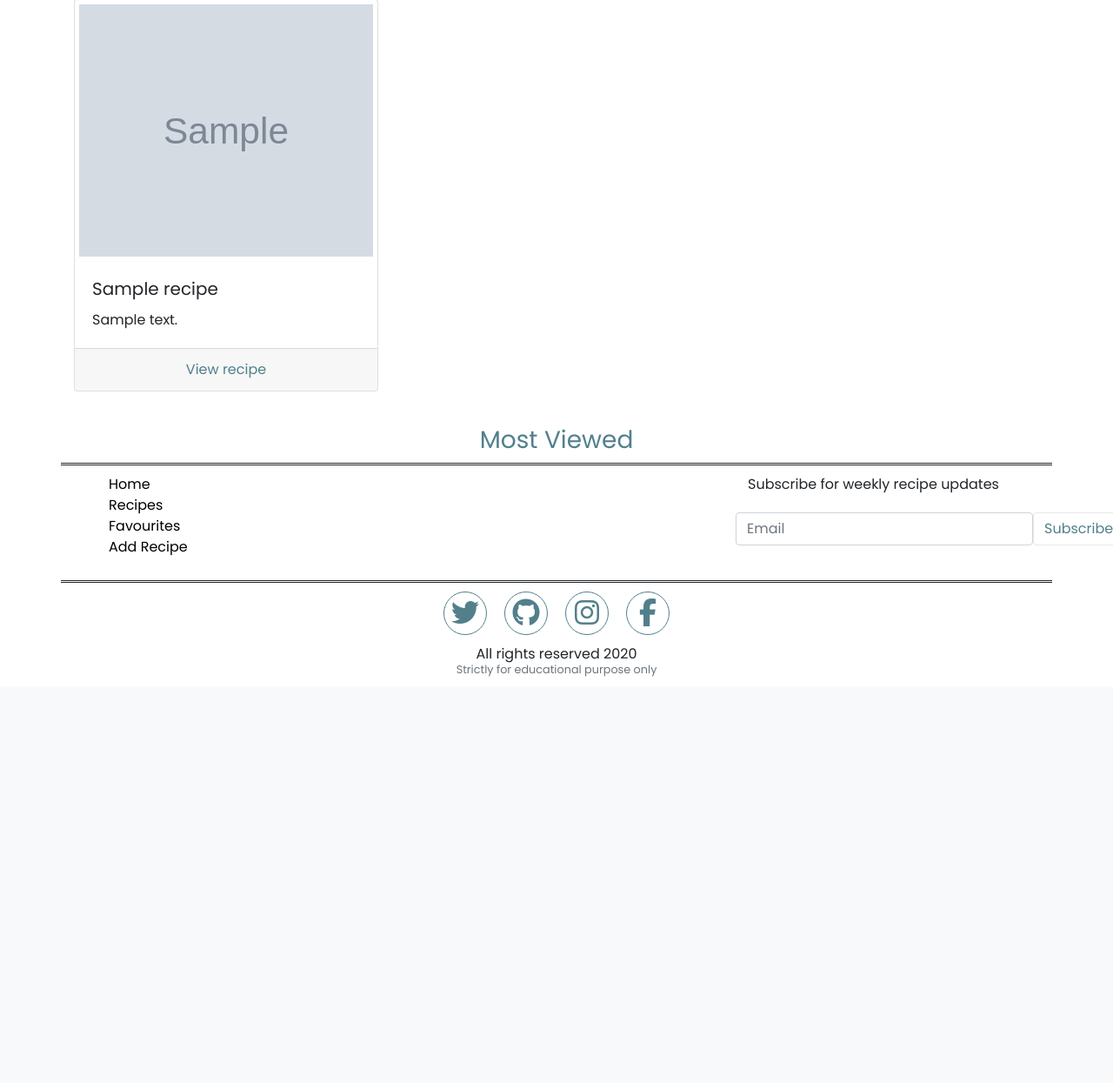
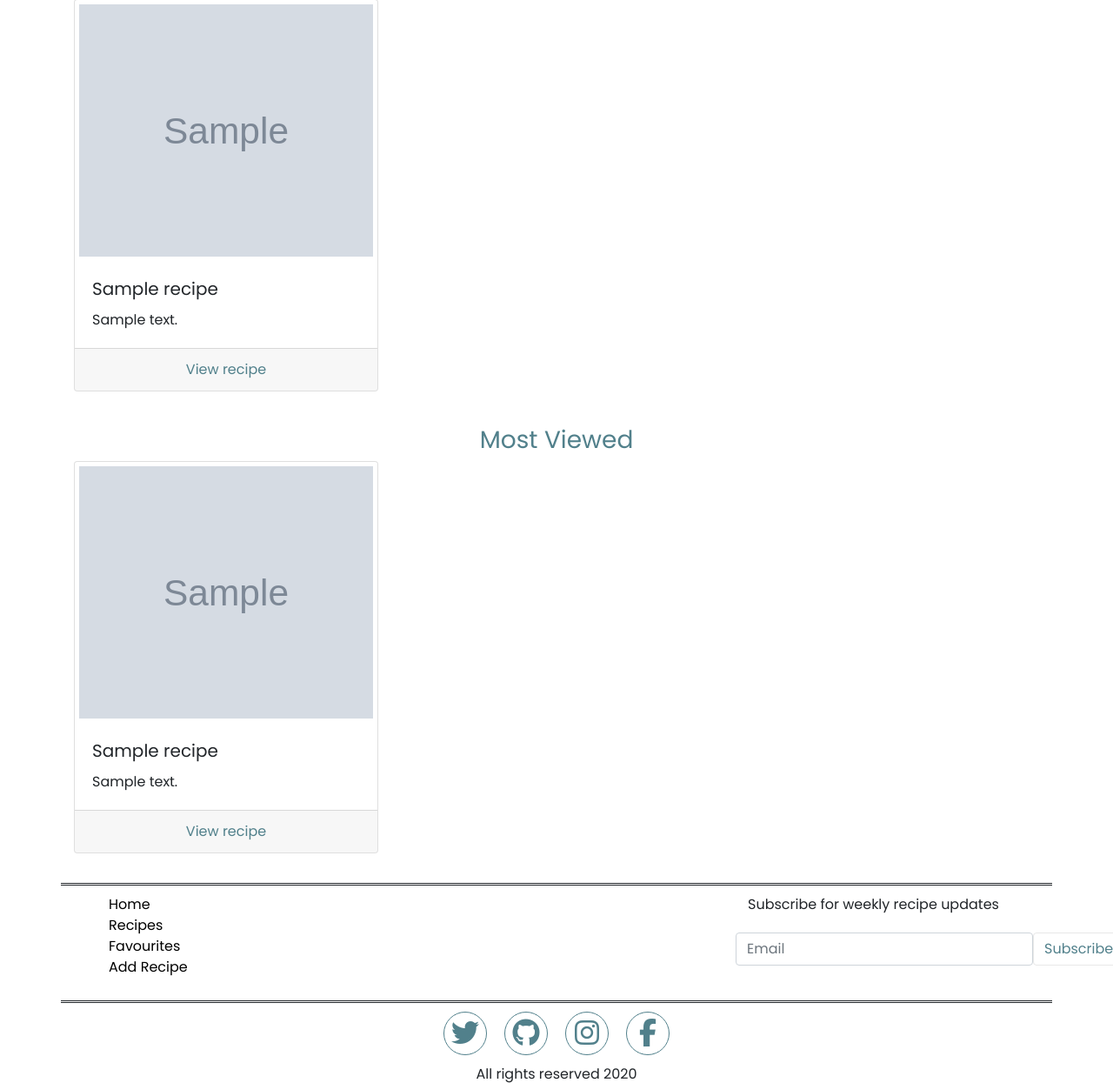
Before and after one commit to haleanana/our-recipe, a Flask app: page / in a window 1280 px wide. Shown: the part 898-2143 px from the top of the page at 87% size. Before the commit the page ends 1676 px from the top, so only its background shows below. Run offline with Flask 2, Linux system fonts and the light colour scheme; grey boxes marked "Sample" are stand-in pictures; a database or web service that is not in the repository returns one stand-in record (values such as "Sample title"); some libraries are stand-ins or nearby versions.

Commit message:
Completed views function and implemented it on index.html to show recipes with the most views

```diff
--- a/app.py
+++ b/app.py
@@ -20,7 +20,7 @@ now = datetime.datetime.now()
 # Home
 @app.route('/')
 def home():
-    return render_template("index.html", recipes = mongo.db.recipes.find().sort('added_on', -1).limit(3))
+    return render_template("index.html", recipes = mongo.db.recipes.find().sort('added_on', -1).limit(3), views = mongo.db.recipes.find().sort('views', -1).limit(3))
 
 # Shows all available recipes
 @app.route('/recipes')
--- a/templates/index.html
+++ b/templates/index.html
@@ -44,5 +44,23 @@
   </div>
   <div class="container">
   <h3 class="text-center">Most Viewed</h3>
+    <div class="row row-cols-1 row-cols-md-3">
+      {% for recipe in views %}
+      <div class="col mb-4">
+        <div class="card h-100">
+          <a href="{{url_for('show_recipe', recipe_id = recipe._id)}}"><img src="{{recipe.url_image}}" class="card-img-top" alt="{{recipe.recipe_name}}" /></a>
+          <div class="card-body">
+            <h5 class="card-title">{{recipe.recipe_name}}</h5>
+            <p class="card-text">{{recipe.recipe_description}}</p>
+          </div>
+          <a href="{{url_for('show_recipe', recipe_id = recipe._id)}}">
+            <div class="card-footer text-center">
+              View recipe
+            </div>
+          </a>
+        </div>
+      </div>
+        {% endfor %}
+    </div>
   </div>
 {% endblock %}
```
